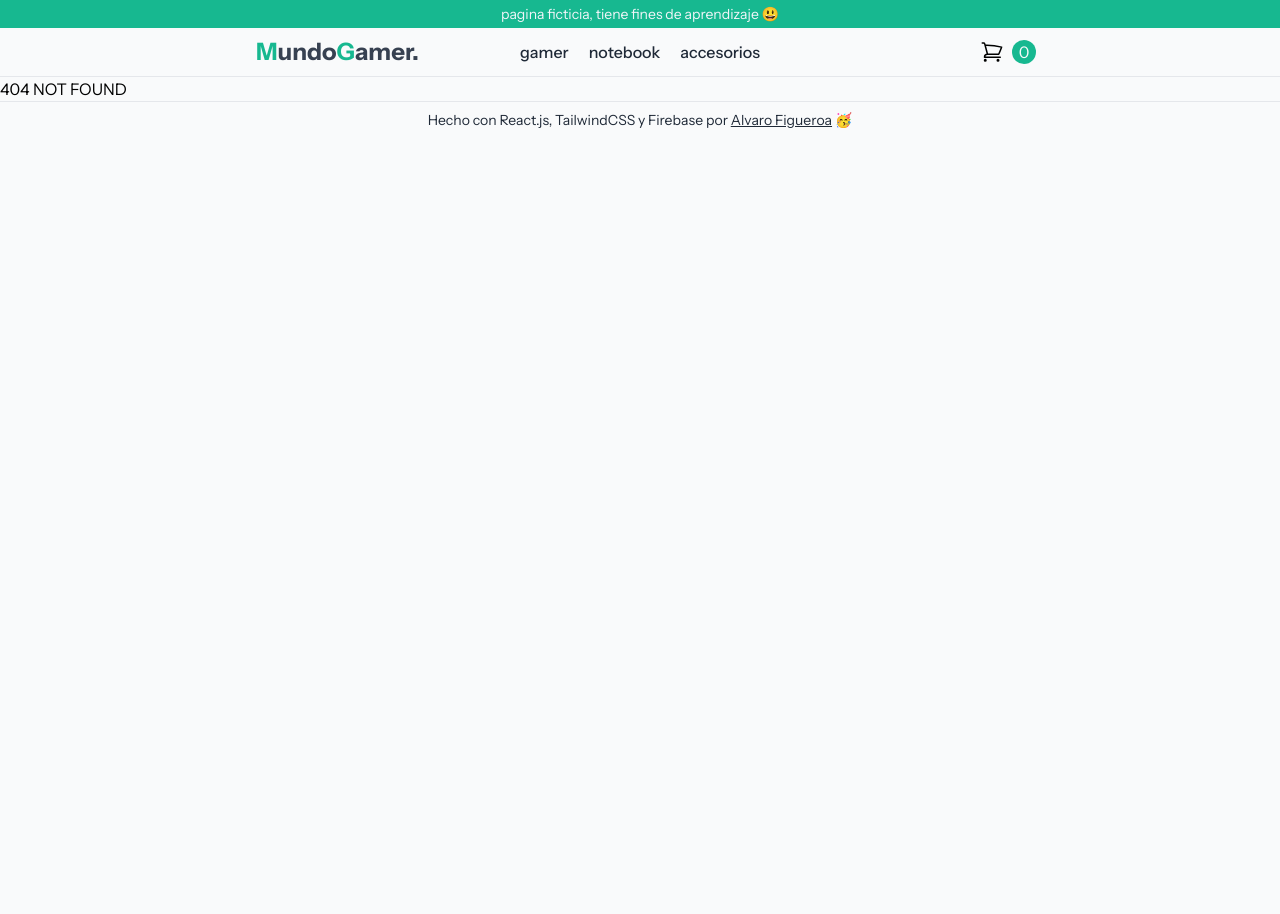
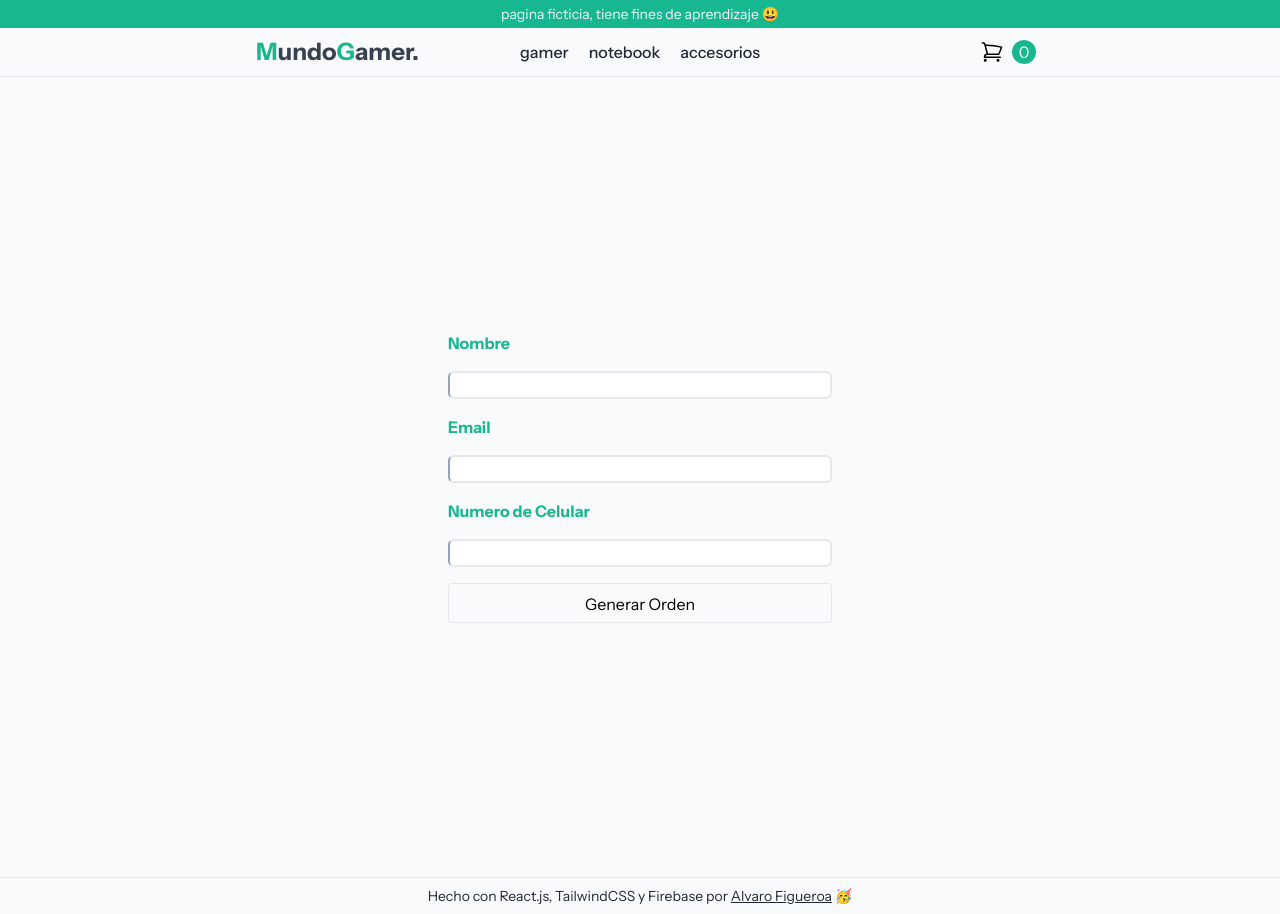
Before and after one commit to alvarof260/entrega-Final-AlvaroFigueroa-reactjs, a React (Vite) app: page /checkout in a window 1280 px wide. Before the commit this address had no page. Before the commit the page ends 800 px from the top, so only its background shows below. Built offline with nearby package versions, Linux system fonts and the light colour scheme.

Commit message:
feat: Checkout funcionalidad para crear orden

```diff
--- a/src/App.jsx
+++ b/src/App.jsx
@@ -6,7 +6,7 @@ import { Footer } from "./components/Layouts/Footer/Footer";
 import { Routes, Route, BrowserRouter } from "react-router-dom";
 import { CartProvider } from "./context/cartContext";
 import { Cart } from "./components/cart/Cart/Cart";
-
+import { Checkout } from "./components/checkout/Checkout/Checkout";
 
 
 export function App() {
@@ -42,6 +42,12 @@ export function App() {
             element={<h1>404 NOT FOUND</h1>}
           >
           </Route>
+          <Route
+            exact
+            path="/checkout"
+            element={<Checkout/>}
+          >
+          </Route>
         </Routes>
         <Footer />
       </CartProvider>
--- a/src/components/cart/CartActions/CartActions.jsx
+++ b/src/components/cart/CartActions/CartActions.jsx
@@ -1,41 +1,41 @@
-import {IconBack} from './../../../Icons/IconBack'
-import {IconXMark} from './../../../Icons/IconXMark'
-import {IconCart} from './../../../Icons/IconCart'
-import {Link} from 'react-router-dom'
+import { IconBack } from "./../../../Icons/IconBack";
+import { IconXMark } from "./../../../Icons/IconXMark";
+import { IconCart } from "./../../../Icons/IconCart";
+import { Link } from "react-router-dom";
 
-
-export const CartActions = ({totalMount, cleanCart}) => {
-
-    return(
+export const CartActions = ({ totalMount, cleanCart }) => {
+  return (
     <div className="flex flex-row w-[950px] justify-between">
-            <div className='flex flex-row items-center flex-grow gap-2'>
+      <div className="flex flex-row items-center flex-grow gap-2">
         <Link
-                to={'/'}
-                className='border rounded p-2 w-76 h-10 flex justify-center items-center gap-1 hover:bg-mint  hover:text-white  transition-all ease-linear duration-500'
+          to={"/"}
+          className="border rounded p-2 w-76 h-10 flex justify-center items-center gap-1 hover:bg-mint  hover:text-white  transition-all ease-linear duration-500"
         >
-                    <IconBack/> Seguir Comprando
+          <IconBack /> Seguir Comprando
         </Link>
         <button
-                className='border rounded p-2 w-48 flex justify-center items-center gap-1 hover:bg-red-500  hover:text-white  transition-all ease-linear duration-500'
-                onClick={()=>{
-                    cleanCart()
+          className="border rounded p-2 w-48 flex justify-center items-center gap-1 hover:bg-red-500  hover:text-white  transition-all ease-linear duration-500"
+          onClick={() => {
+            cleanCart();
           }}
         >
-                    <IconXMark/> Limpiar Carrito
+          <IconXMark /> Limpiar Carrito
         </button>
       </div>
-            <div className='flex flex-row items-center flex-grow gap-2'>
-                <button
-                className='border rounded p-2 w-96 flex justify-center items-center gap-1 hover:bg-mint hover:text-white  transition-all ease-linear duration-500'
+      <div className="flex flex-row items-center flex-grow gap-2">
+        <Link
+         to={"/checkout"}
+         className="border rounded p-2 w-96 flex justify-center items-center gap-1 hover:bg-mint hover:text-white  transition-all ease-linear duration-500 disabled"
         >
-                   <IconCart/> Detalles de Pago
-                </button>
+          <IconCart /> Detalles de Pago
+        </Link>
 
-                <div className='w-full text-center' >
-
-                    <span className='text-center'>${Number(totalMount()).toLocaleString()}</span>
+        <div className="w-full text-center">
+          <span className="text-center">
+            $ {Number(totalMount()).toLocaleString()}
+          </span>
         </div>
       </div>
     </div>
-    )
-}
+  );
+};
--- a/src/components/cart/CartItem/CartItem.jsx
+++ b/src/components/cart/CartItem/CartItem.jsx
@@ -17,7 +17,7 @@ export const CartItem = (props) => {
                 {item.name}
             </td>
             <td className="text-center">
-                {Number(item.price).toLocaleString()}
+                $ {Number(item.price).toLocaleString()}
             </td>
             <td className="text-center">
                 {quantity}
--- /dev/null
+++ b/src/components/checkout/Checkout/Checkout.jsx
@@ -0,0 +1,42 @@
+import { CheckoutForm } from "../CheckoutForm/CheckoutForm";
+import { useState } from "react";
+import { CartContext } from "../../../context/cartContext";
+import { useContext } from "react";
+import { addDoc, collection } from "firebase/firestore";
+import { db } from "../../../firebase/firebaseconfig";
+
+export const Checkout = () => {
+  const { cart, totalMount, clearCart } = useContext(CartContext);
+  const [order, setOrder] = useState(null);
+
+  console.log(totalMount())
+
+  const createOrder = async ({ name, email, phone }) => {
+    try {
+      const objOrder = {
+        buyer: { name, email, phone },
+        items: cart,
+        total: Number(totalMount()),
+      };
+
+      const orderRef = collection(db, "Orders");
+
+      addDoc(orderRef, objOrder).then((docRef) => {
+        const orderId = docRef.id;
+        setOrder(orderId);
+        clearCart();
+      });
+    } catch (error) {
+      console.error("Error al guardar la orden:", error);
+    }
+  };
+
+  if (order) {
+    return <h1 className="h-screen text-mint text-2xl font-bold text-center">Orden guardada correctamente con ID:{order}</h1>;
+  }
+  return (
+    <div className="h-screen">
+      <CheckoutForm onConfirm={createOrder} />
+    </div>
+  );
+};
--- /dev/null
+++ b/src/components/checkout/CheckoutForm/CheckoutForm.jsx
@@ -0,0 +1,57 @@
+import { useState } from "react";
+
+export const CheckoutForm = ({ onConfirm }) => {
+  const [name, setName] = useState("");
+  const [email, setEmail] = useState("");
+  const [phone, setPhone] = useState("");
+
+  const confirmForm = (e) => {
+    e.preventDefault();
+
+    const checkoutData = { name, email, phone };
+    onConfirm(checkoutData);
+  };
+  return (
+    <div className="flex justify-center items-center h-screen">
+      <form
+        onSubmit={confirmForm}
+        className="flex flex-col w-96 gap-4"
+      >
+        <label htmlFor="name" className="font-bold text-mint">Nombre</label>
+        <input
+          type="text"
+          name="name"
+          id="name"
+          value={name}
+          onChange={(e) => {
+            setName(e.target.value);
+          }}
+          className="rounded-md border-2 border-l-slate-400"
+        />
+        <label htmlFor="ema" className="font-bold text-mint">Email</label>
+        <input
+          type="email"
+          name="email"
+          id="ema"
+          value={email}
+          onChange={(e) => {
+            setEmail(e.target.value);
+          }}
+          className="rounded-md border-2 border-l-slate-400"
+        />
+        <label htmlFor="num" className="font-bold text-mint">Numero de Celular</label>
+        <input
+          type="text"
+          name="number"
+          id="num"
+          value={phone}
+          onChange={(e) => {
+            setPhone(e.target.value);
+          }}
+          className="rounded-md border-2 border-l-slate-400"
+        />
+        <input type="submit" value="Generar Orden" className="border rounded p-2 w-76 h-10 flex justify-center items-center gap-1 hover:bg-mint  hover:text-white  transition-all ease-linear duration-500"/>
+      </form>
+    </div>
+  );
+};
```
Lines whose indentation alone changed are shown as unchanged.
